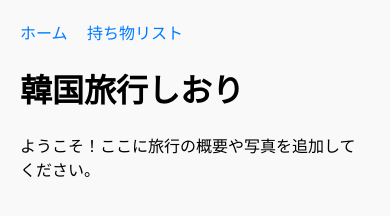
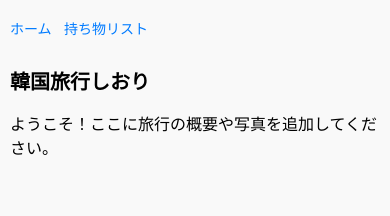
Before and after one commit to yuta1mickey-bit/tripKorea2025, a plain HTML site: page index.html in a window 390 px wide. Drawn offline with Linux system fonts and the light colour scheme.

Commit message:
スマホに適用？

```diff
--- a/index.html
+++ b/index.html
@@ -2,6 +2,7 @@
 <html lang="ja">
 <head>
   <meta charset="UTF-8">
+  <meta name="viewport" content="width=device-width, initial-scale=1.0">
   <title>韓国旅行しおり</title>
   <link rel="stylesheet" href="style.css">
 </head>
--- a/style.css
+++ b/style.css
@@ -1,6 +1,7 @@
+
 body {
     font-family: sans-serif;
-    margin: 20px;
+    margin: 10px;
     background: #f9f9f9;
   }
 
@@ -8,12 +9,23 @@ body {
     margin-bottom: 20px;
   }
 
+  /* ナビをスマホでも縦に折り返す */
   nav a {
-    margin-right: 15px;
+    display: inline-block;
+    margin: 8px 8px 8px 0;
     text-decoration: none;
     color: #007bff;
+    font-size: 16px;
   }
 
+  @media (max-width: 600px) {
+    h1 {
+      font-size: 20px;
+    }
+    nav a {
+      font-size: 14px;
+    }
+  }
   nav a:hover {
     text-decoration: underline;
   }
```
